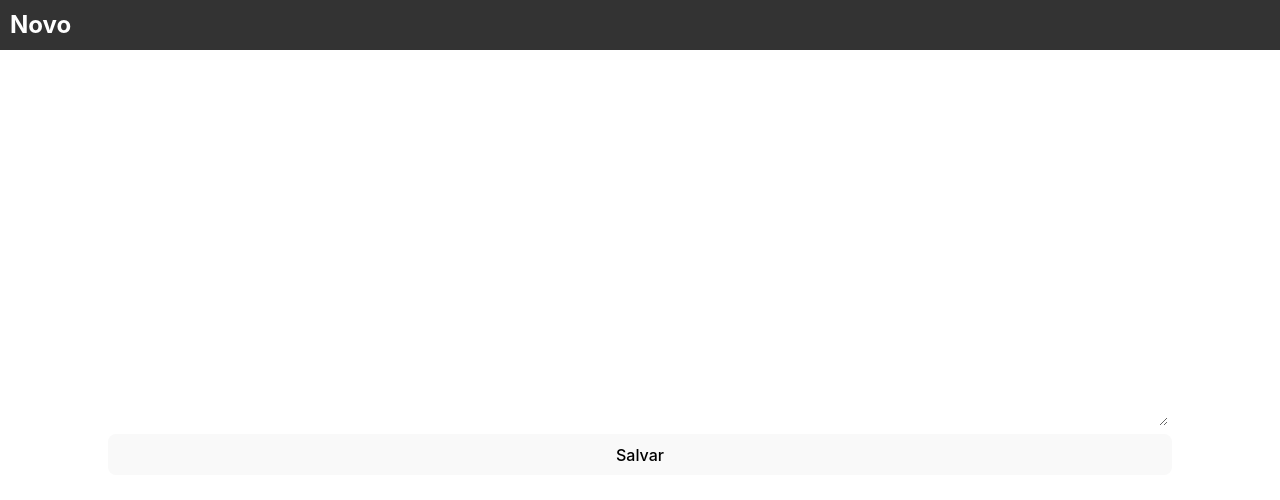
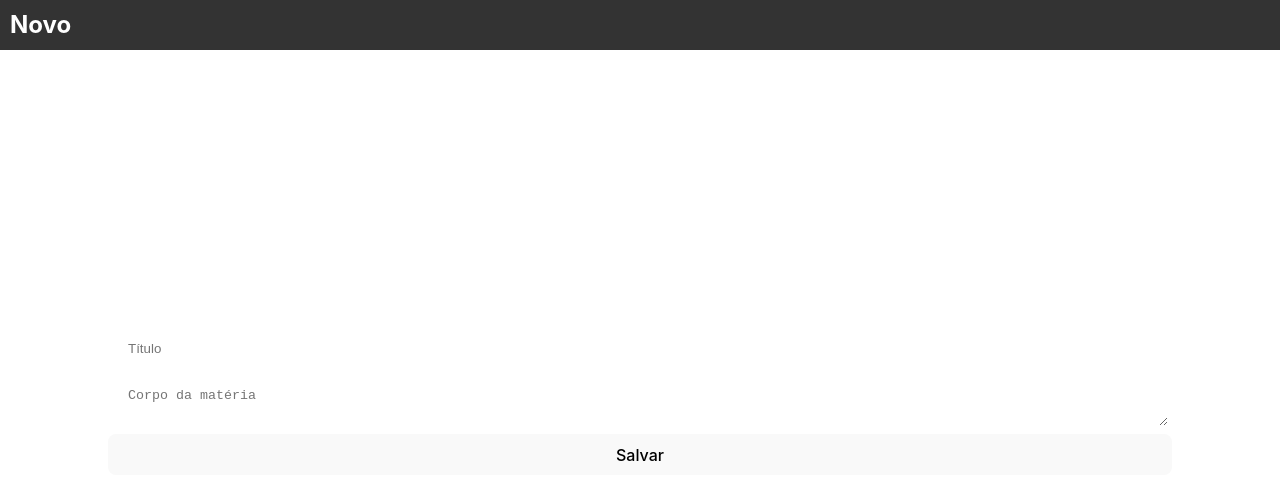
Before and after one commit to henriquesbraga/teste_deovita, a React (Vite) app in the folder frontend/: page /news/new in a window 1280 px wide. Shown: the top 500 px of the page. Built offline with nearby package versions, Linux system fonts and the light colour scheme.

Commit message:
feat: pronto para receber os toasts de validacao

```diff
--- a/frontend/package.json
+++ b/frontend/package.json
@@ -12,7 +12,8 @@
   "dependencies": {
     "react": "^18.2.0",
     "react-dom": "^18.2.0",
-    "react-router-dom": "^6.14.2"
+    "react-router-dom": "^6.14.2",
+    "react-toastify": "^9.1.3"
   },
   "devDependencies": {
     "@types/react": "^18.2.15",
--- a/frontend/src/screens/FormNews/index.tsx
+++ b/frontend/src/screens/FormNews/index.tsx
@@ -37,8 +37,19 @@ const FormNews = () => {
 
 
   async function handleSave() {
-    await fetchNew({id: news?.id, title: news?.title, body: news?.body});
-    navigation(-1)
+    const title = news?.title;
+    const body = news?.body;
+
+    if(title === undefined || body === undefined) {
+      alert("oijoij")
+    }
+    else {
+      await fetchNew({id: news?.id, title: news?.title, body: news?.body});
+      navigation(-1)
+    }
+
+
+
 
   }
 
@@ -46,8 +57,8 @@ const FormNews = () => {
     <>
       <TopBar title={newsId ? 'Edição' : 'Novo'} onClick={() => {}} isButtonVisible={false}/>
       <div className="box">
-          <input type="text" defaultValue={news?.title} name='title' onChange={handleChangeInput} />
-          <textarea name='body' onChange={handleChangeInput} value={news.body}></textarea>
+          <input id="titleInput" type="text" defaultValue={news?.title} name='title' onChange={handleChangeInput} placeholder="Título" required />
+          <textarea id="bodyInput" name='body' onChange={handleChangeInput} value={news.body} placeholder="Corpo da matéria"></textarea>
           <button onClick={handleSave}>Salvar</button>
       </div>
     </>
```
Also changed, not shown: 1 other file (tests, documents, lock files or other folders).
